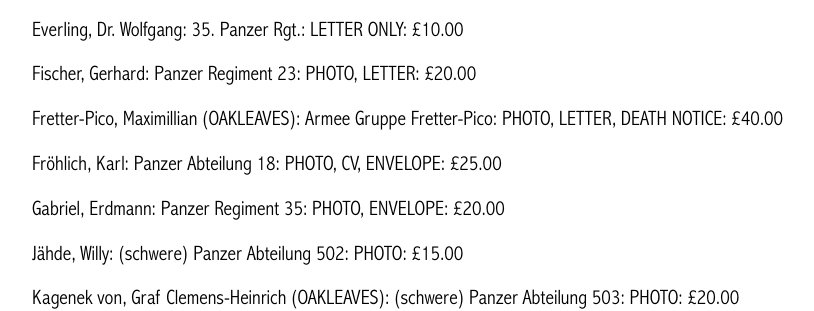
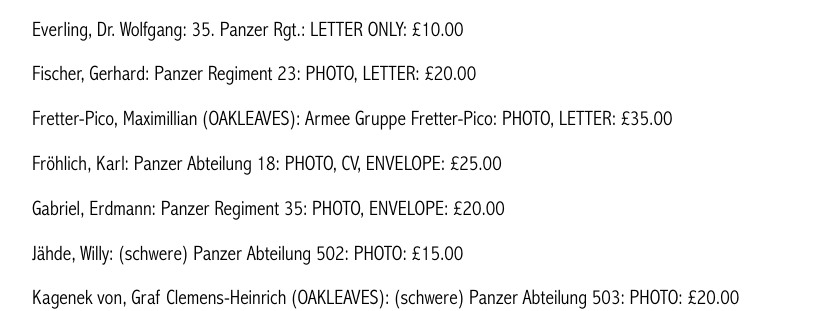
Before and after one commit to lahphotographs/lahphotographs.github.com, a Jekyll site: the page built from heer_photos.md, in a window 1280 px wide and 900 px high, scrolled down 1400 px. Shown: the part 153-464 px from the top of the window, without its empty margins (213-1027 px from the left). Built offline with Jekyll 4.4.1, drawn with Linux system fonts in a browser that asks for light colours.

Commit message:
Update heer_photos.md

```diff
--- a/heer_photos.md
+++ b/heer_photos.md
@@ -33,7 +33,7 @@ class: book_cover
 <p>Erasmus,	Dr. jur. Johannes: Ia, XXXXVI. Panzer Korps: PHOTO, LETTER, ENVELOPE, CV:	£25.00</p>
 <p>Everling,	Dr. Wolfgang: 35. Panzer Rgt.: LETTER ONLY:	£10.00</p>
 <p>Fischer,	Gerhard: Panzer Regiment 23: PHOTO, LETTER:	£20.00</p>
-<p>Fretter-Pico,	Maximillian (OAKLEAVES): Armee Gruppe Fretter-Pico: PHOTO, LETTER, DEATH NOTICE:	£40.00</p>
+<p>Fretter-Pico,	Maximillian (OAKLEAVES): Armee Gruppe Fretter-Pico: PHOTO, LETTER:	£35.00</p>
 <p>Fröhlich,	Karl: Panzer Abteilung 18: PHOTO, CV, ENVELOPE:	£25.00</p>
 <p>Gabriel,	Erdmann: Panzer Regiment 35: PHOTO, ENVELOPE:	£20.00</p>
 <p>Jähde,	Willy: (schwere) Panzer Abteilung 502: PHOTO:	£15.00</p>
```
